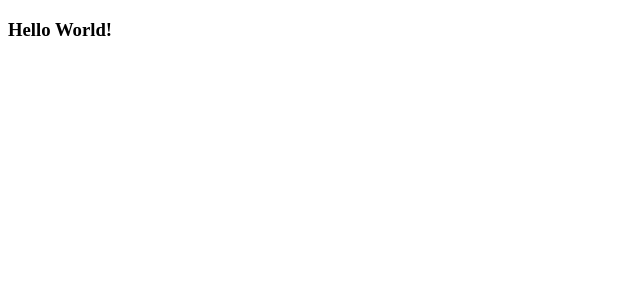
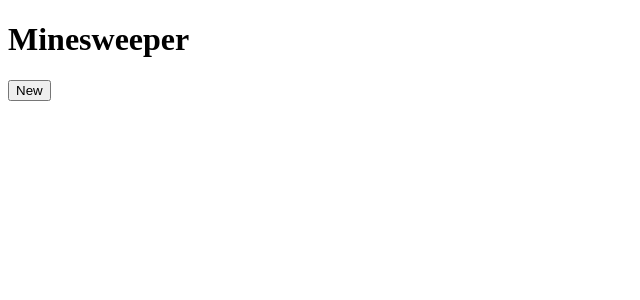
Before and after one commit to nachokruss/minesweeper-UI, a React app in the folder minesweeper-ui/: page / in a window 1280 px wide. Shown: the top 300 px of the page, without its empty margins (0-640 px from the left). Built offline with nearby package versions, Linux system fonts and the light colour scheme.

Commit message:
adding basic api client

```diff
--- /dev/null
+++ b/minesweeper-ui/src/api/minesweeper-api.js
@@ -0,0 +1,35 @@
+
+const API_URL = 'http://localhost:8080/game';
+
+const MinesweeperApi = {};
+
+MinesweeperApi.fetchGame = (gameId) => {
+
+    const url = `${API_URL}/${gameId}`;
+
+    return fetch(url)
+        .then(data => data.json());
+
+};
+
+MinesweeperApi.newGame = (width = 3, height = 3, mines = 3) => {
+
+    const url = `${API_URL}`;
+
+    return fetch(url, {
+            method: 'POST',
+            mode: 'cors',
+            headers: {
+                'Content-Type': 'application/json'
+            },
+            body: JSON.stringify({
+                width,
+                height,
+                mines,
+            })
+        })
+        .then(data => data.json());
+
+};
+
+export default MinesweeperApi;
--- a/minesweeper-ui/src/components/App.js
+++ b/minesweeper-ui/src/components/App.js
@@ -1,7 +1,27 @@
 import React from 'react'
+import MinesweeperApi from './../api/minesweeper-api'
 
-const App = () => {
-  return <h3>Hello World!</h3>
+class App extends React.Component {
+
+  constructor(props) {
+    super(props);
+    this.onNewClick = this.onNewClick.bind(this);
+  }
+
+  render() {
+    return <div>
+      <h1>Minesweeper</h1>
+      <div>
+        <button onClick={this.onNewClick}>New</button>
+      </div>
+    </div>;
+  }
+
+  onNewClick() {
+    MinesweeperApi.newGame()
+        .then(data => console.log(data));
+  }
+
 }
 
 export default App
```
Also changed, not shown: minesweeper-ui/src/components/Minesweeper.jsx (added, +9 -0 lines).
